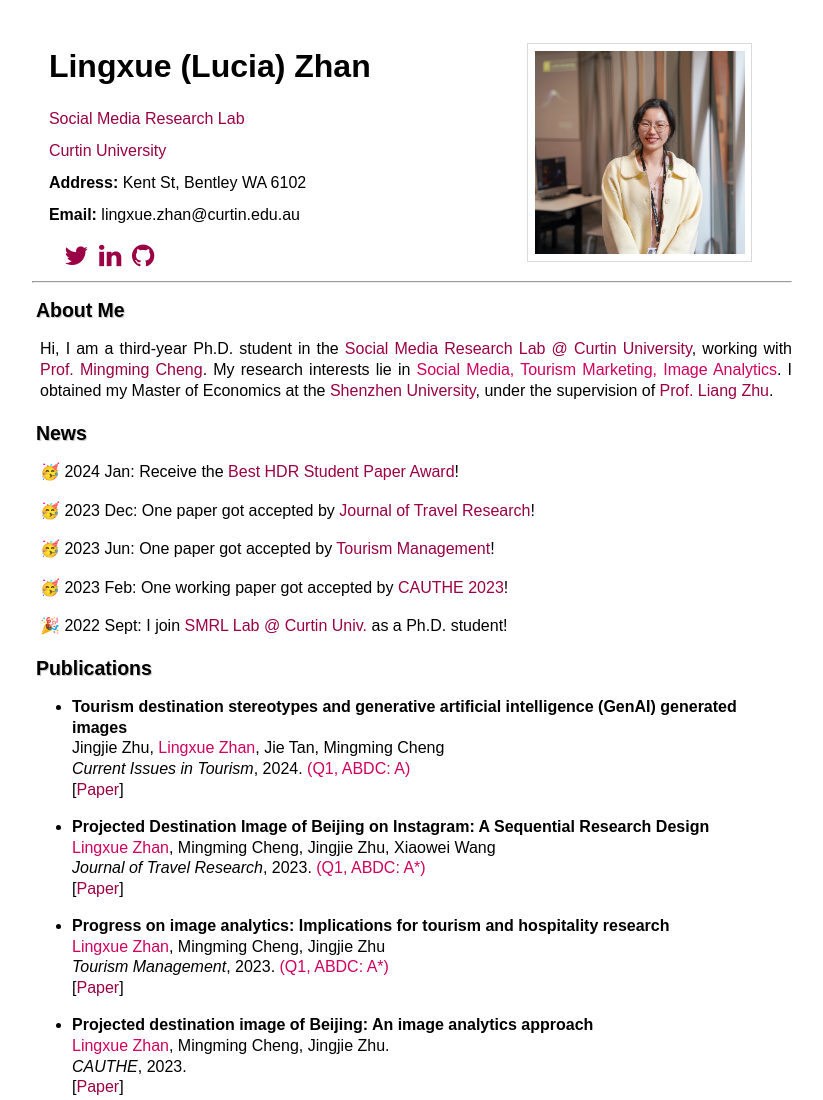
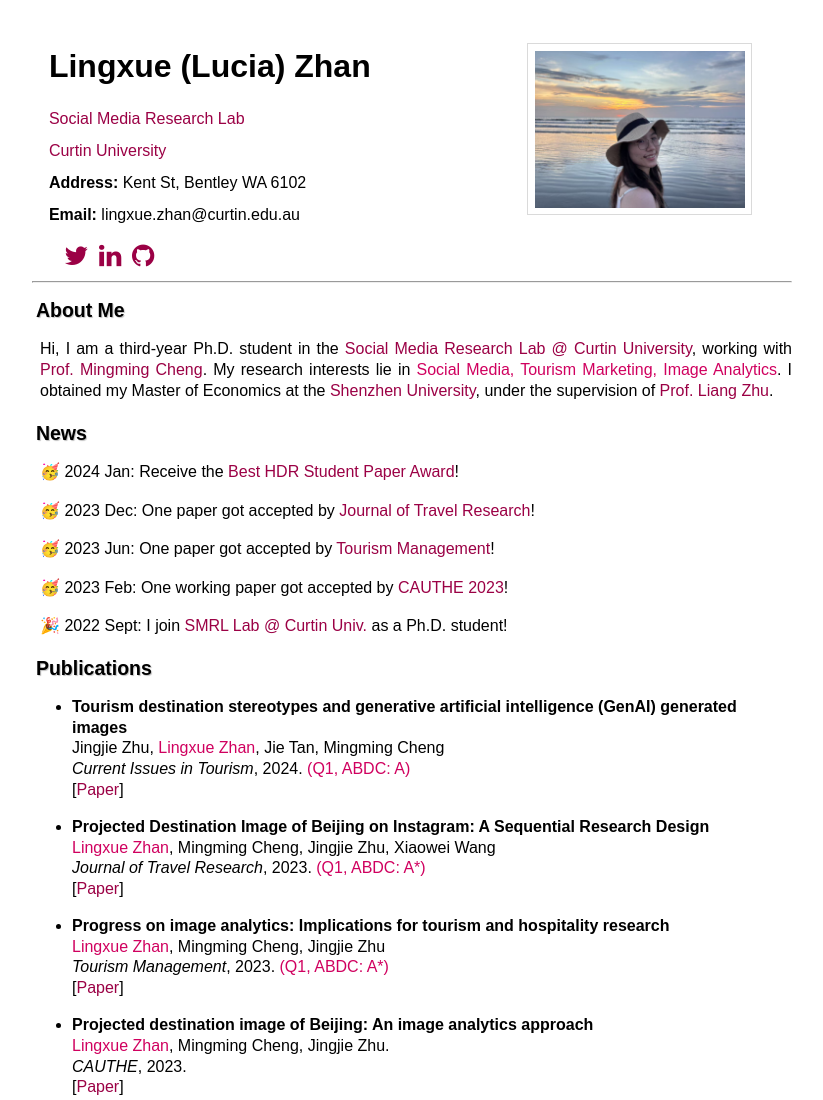
Before and after one commit to LingxueZhan/lingxuezhan.github.io, a plain HTML site: page index.html in a window 1280 px wide. Shown: the top 1100 px of the page, without its empty margins (228-1051 px from the left). Drawn offline with Linux system fonts and the light colour scheme; some icons are missing.

Commit message:
Update index.html

```diff
--- a/index.html
+++ b/index.html
@@ -13,7 +13,7 @@
     <div id="content">
       <div id="main">
         <tr>
-        <p style="padding-right:30px;"> <img class="float-right" align="right" alt="LingxueZhan" src="lucia.jpeg" width="210"/></p>
+        <p style="padding-right:30px;"> <img class="float-right" align="right" alt="LingxueZhan" src="WechatIMG1598.jpeg" width="210"/></p>
 
             <p><font size="+3"><strong>&nbsp;Lingxue (Lucia) Zhan</strong></font></p>
             <p></p>
```
